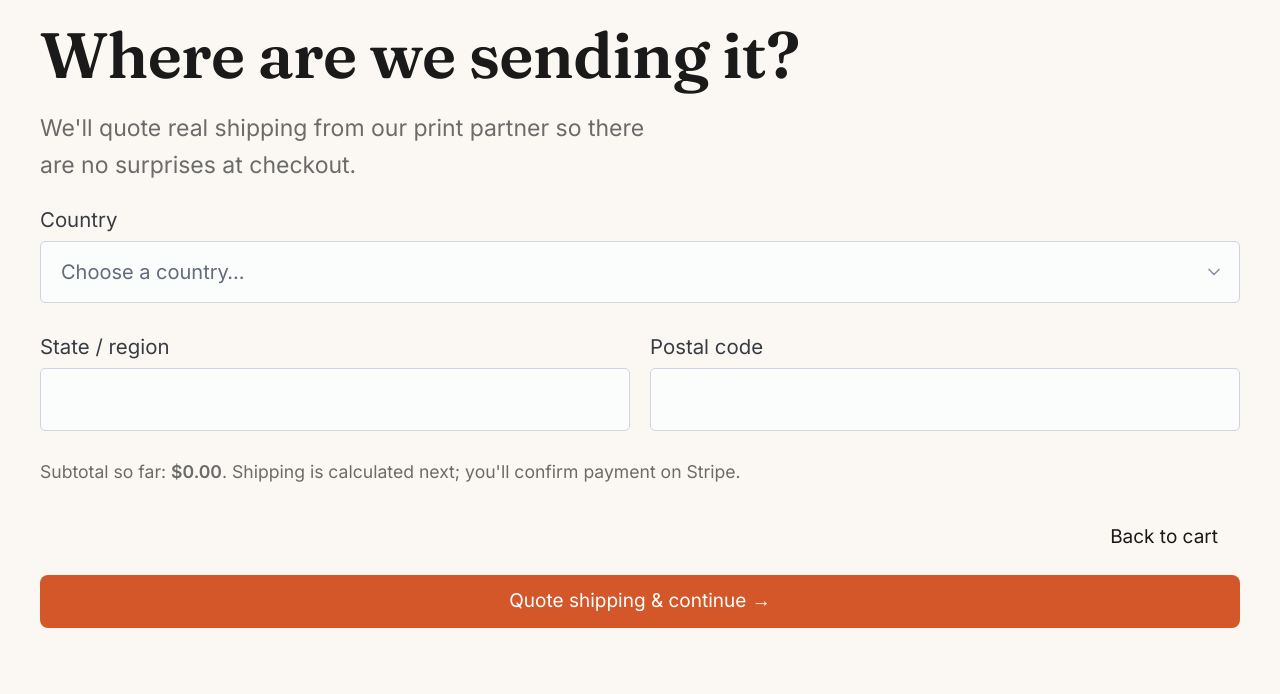
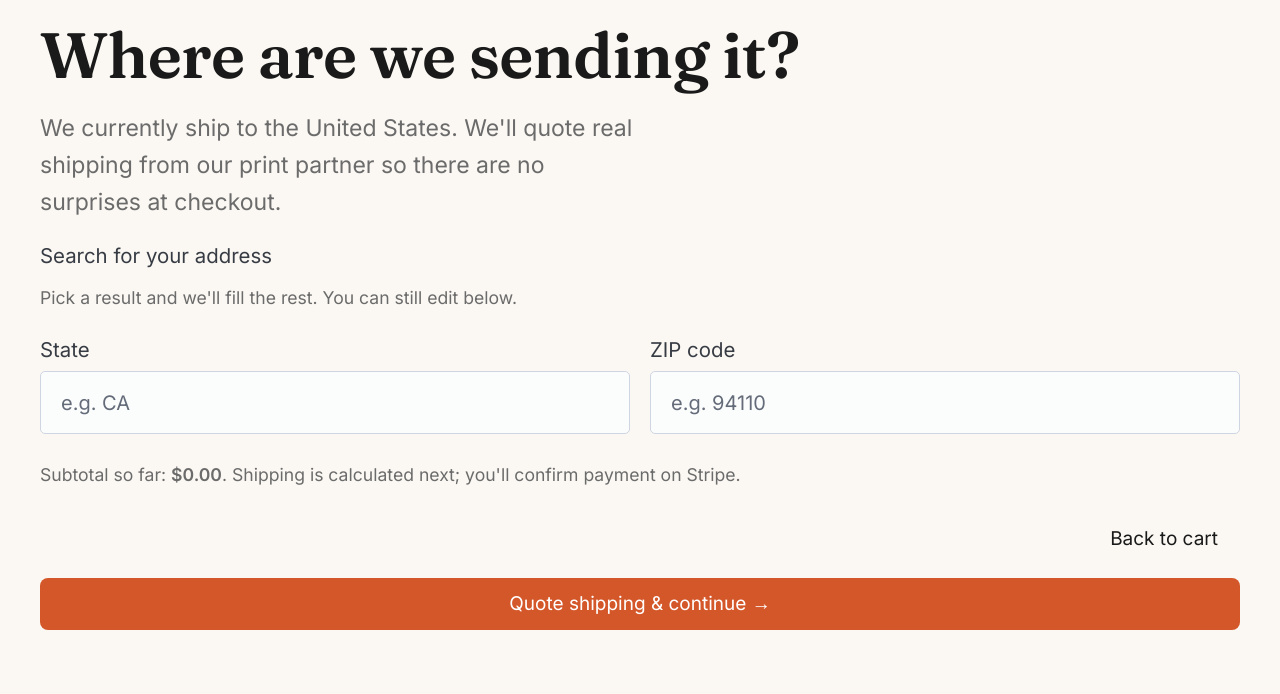
Before and after one commit to Magenta-Apple-NZ/lingerprints, a Flask app: template templates/shipping.html in a window 1280 px wide. Shown: the part 121-815 px from the top of the page. Run offline with Flask 3, Linux system fonts and the light colour scheme; the template is opened without the code that fills it: most values are stand-ins (such as "Sample title", 1, 10 or a date in 2020); some libraries are stand-ins or nearby versions.

Commit message:
Render real Printify mockups; US-only shipping with Places autocomplete
- Generate real product mockups via Printify on every /generate and
  /regenerate by uploading the artwork once and creating a draft
  product per physical SKU in parallel. Mockup URLs are persisted to
  static/generated/<artwork>.mockups.json so /result can show actual
  rendered canvas + mug photos instead of CSS overlays. Failures fall
  back to the existing CSS-overlay path.
- Add /admin/cleanup-previews (token-gated) to delete the draft
  preview products that accumulate in the Printify shop, with a GET
  preview and POST delete.
- Restrict shipping to the US and replace the country dropdown with
  a Google Places autocomplete (<gmp-place-autocomplete>) gated on
  GOOGLE_MAPS_API_KEY. Picking a result fills the State + ZIP fields;
  manual entry still works if the key is unset or JS fails.
- Reuse existing dog example images for the cat toggle so we don't
  need a parallel _cat.png set.

Co-Authored-By: Claude Opus 4.7 (1M context) <noreply@anthropic.com>

```diff
--- a/app.py
+++ b/app.py
@@ -280,8 +280,12 @@ def _printify_headers() -> dict:
     return {"Authorization": f"Bearer {key}", "Content-Type": "application/json"}
 
 
-def upload_artwork_to_printify(artwork_path: Path) -> str:
-    """Upload artwork PNG to Printify and return the CDN preview URL."""
+def upload_artwork_to_printify(artwork_path: Path) -> dict:
+    """
+    Upload artwork PNG to Printify. Returns {"id": ..., "preview_url": ...}.
+    `id` is needed to attach the image to a product (mockup generation);
+    `preview_url` is what we pass into print_areas when creating an order.
+    """
     contents = base64.b64encode(artwork_path.read_bytes()).decode()
     resp = requests.post(
         "https://api.printify.com/v1/uploads/images.json",
@@ -290,7 +294,8 @@ def upload_artwork_to_printify(artwork_path: Path) -> str:
         timeout=60,
     )
     resp.raise_for_status()
-    return resp.json()["preview_url"]
+    data = resp.json()
+    return {"id": data["id"], "preview_url": data["preview_url"]}
 
 
 def get_printify_shipping_quote(items: list[dict], address: dict) -> int | None:
@@ -331,6 +336,148 @@ def get_printify_shipping_quote(items: list[dict], address: dict) -> int | None:
         return standard
     candidates = [v for v in rates.values() if isinstance(v, int) and v > 0]
     return min(candidates) if candidates else None
+
+
+def create_printify_preview_product(image_id: str, product: dict) -> tuple[str, list[str]]:
+    """
+    Create a draft Printify product so its mockup generator renders the
+    user's artwork onto the real product photo. Returns (product_id, urls).
+
+    The product is left in the shop (Printify has no standalone mockup
+    endpoint) — clean it up later via /admin/cleanup-previews.
+    """
+    variant_ids = [v["id"] for v in product["variants"]]
+    payload = {
+        "title": "Preview (auto-generated)",
+        "description": "Auto-generated preview render. Safe to delete.",
+        "blueprint_id": product["blueprint_id"],
+        "print_provider_id": product["print_provider_id"],
+        "variants": [
+            {"id": vid, "price": 1000, "is_enabled": True} for vid in variant_ids
+        ],
+        "print_areas": [
+            {
+                "variant_ids": variant_ids,
+                "placeholders": [
+                    {
+                        "position": product["print_position"],
+                        "images": [
+                            {"id": image_id, "x": 0.5, "y": 0.5, "scale": 1.0, "angle": 0}
+                        ],
+                    }
+                ],
+            }
+        ],
+    }
+    resp = requests.post(
+        f"https://api.printify.com/v1/shops/{PRINTIFY_SHOP_ID}/products.json",
+        headers=_printify_headers(),
+        json=payload,
+        timeout=60,
+    )
+    if not resp.ok:
+        app.logger.error("Printify preview product create failed %s: %s", resp.status_code, resp.text)
+        resp.raise_for_status()
+    data = resp.json()
+    product_id = data.get("id", "")
+    images = data.get("images") or []
+    # Prefer mockups for the configured print position, fall back to all of them.
+    position = product["print_position"]
+    urls = [img["src"] for img in images if img.get("position") == position]
+    if not urls:
+        urls = [img["src"] for img in images if img.get("src")]
+    return product_id, urls
+
+
+def delete_printify_product(product_id: str) -> None:
+    """Best-effort delete of a Printify product. Logs but does not raise."""
+    try:
+        resp = requests.delete(
+            f"https://api.printify.com/v1/shops/{PRINTIFY_SHOP_ID}/products/{product_id}.json",
+            headers=_printify_headers(),
+            timeout=15,
+        )
+        if not resp.ok:
+            app.logger.warning("Printify delete %s failed %s: %s", product_id, resp.status_code, resp.text[:200])
+    except Exception:
+        app.logger.exception("Printify delete %s threw", product_id)
+
+
+def _physical_products() -> list[tuple[str, dict]]:
+    return [
+        (k, v) for k, v in PRODUCTS.items()
+        if not v.get("digital") and v.get("blueprint_id") and v.get("print_provider_id")
+    ]
+
+
+def generate_preview_mockups(artwork_filename: str) -> dict:
+    """
+    Upload the artwork to Printify, then in parallel create a draft product
+    per physical SKU so Printify renders real mockup images. Persisted to
+    static/generated/<artwork>.mockups.json so /result can read them later.
+
+    Returns the same dict that gets persisted, of shape:
+      {<product_key>: {"product_id": str, "urls": [str, ...]}}
+
+    On any failure, returns {} — callers fall back to the CSS overlay.
+    """
+    import concurrent.futures
+
+    artwork_path = GENERATED_DIR / artwork_filename
+    if not artwork_path.exists():
+        return {}
+
+    try:
+        upload = upload_artwork_to_printify(artwork_path)
+    except Exception:
+        app.logger.exception("Printify upload failed during mockup generation")
+        return {}
+
+    image_id = upload["id"]
+    products = _physical_products()
+    if not products:
+        return {}
+
+    def _render(item):
+        key, product = item
+        try:
+            product_id, urls = create_printify_preview_product(image_id, product)
+            return key, {"product_id": product_id, "urls": urls}
+        except Exception:
+            app.logger.exception("Mockup render failed for %s", key)
+            return key, None
+
+    mockups: dict = {}
+    with concurrent.futures.ThreadPoolExecutor(max_workers=max(1, len(products))) as ex:
+        for key, payload in ex.map(_render, products):
+            if payload and payload.get("urls"):
+                mockups[key] = payload
+
+    if mockups:
+        save_mockups(artwork_filename, mockups)
+    return mockups
+
+
+def _mockup_path(artwork_filename: str) -> Path:
+    return GENERATED_DIR / f"{artwork_filename}.mockups.json"
+
+
+def save_mockups(artwork_filename: str, mockups: dict) -> None:
+    try:
+        _mockup_path(artwork_filename).write_text(json.dumps(mockups))
+    except Exception:
+        app.logger.exception("Couldn't persist mockups for %s", artwork_filename)
+
+
+def load_mockups(artwork_filename: str) -> dict:
+    path = _mockup_path(artwork_filename)
+    if not path.exists():
+        return {}
+    try:
+        return json.loads(path.read_text())
+    except Exception:
+        app.logger.warning("Mockups file unreadable for %s", artwork_filename)
+        return {}
 
 
 def create_printify_order(payload: dict) -> str:
@@ -602,7 +749,8 @@ def fulfil_checkout(checkout_session) -> tuple[bool, str]:
         if artwork in artwork_urls:
             continue
         try:
-            artwork_urls[artwork] = upload_artwork_to_printify(GENERATED_DIR / artwork)
+            upload = upload_artwork_to_printify(GENERATED_DIR / artwork)
+            artwork_urls[artwork] = upload["preview_url"]
         except Exception as exc:
             app.logger.exception("Printify image upload failed for %s", artwork)
             artwork_urls[artwork] = ""
@@ -862,6 +1010,14 @@ def generate():
     del png_bytes, buf, img, image_bytes, result
     gc.collect()
 
+    # Render real product mockups via Printify so /result shows the
+    # artwork on the actual product photos. Best-effort — falls back
+    # to the CSS overlay if Printify is unavailable.
+    try:
+        generate_preview_mockups(artwork_filename)
+    except Exception:
+        app.logger.exception("generate_preview_mockups raised")
+
     session["artwork"] = artwork_filename
     session["original"] = original_filename
     session["style"] = style_key
@@ -935,6 +1091,11 @@ def regenerate():
     del png_bytes, buf, image_bytes, result_obj
     gc.collect()
 
+    try:
+        generate_preview_mockups(artwork_filename)
+    except Exception:
+        app.logger.exception("generate_preview_mockups raised")
+
     session["artwork"] = artwork_filename
     session["style"] = style_key
     return redirect(url_for("result"))
@@ -950,6 +1111,7 @@ def result():
 
     pet_name = session.get("pet_name", "")
     pet_type = session.get("pet_type", "dog")
+    mockups = load_mockups(artwork)
 
     return render_template(
         "result.html",
@@ -961,6 +1123,7 @@ def result():
         products=PRODUCTS,
         pet_name=pet_name,
         pet_type=pet_type,
+        mockups=mockups,
     )
 
 
@@ -1025,7 +1188,7 @@ def cart_clear_route():
     return redirect(url_for("index"))
 
 
-SHIPPING_COUNTRIES = ["US", "NZ", "AU", "GB", "CA"]
+SHIPPING_COUNTRIES = ["US"]
 
 
 def _start_stripe_checkout(
@@ -1137,6 +1300,7 @@ def checkout_shipping():
             items=items,
             subtotal_cents=subtotal_cents,
             countries=SHIPPING_COUNTRIES,
+            google_maps_api_key=os.environ.get("GOOGLE_MAPS_API_KEY", ""),
         )
 
     country = (request.form.get("country") or "").strip().upper()
@@ -1396,6 +1560,64 @@ def admin_mockups():
     return render_template("admin_mockups.html", results=results)
 
 
+@app.route("/admin/cleanup-previews", methods=["GET", "POST"])
+def admin_cleanup_previews():
+    """
+    Mockup generation creates a draft Printify product per (artwork × SKU).
+    They accumulate in the Printify shop. This endpoint deletes any older
+    than `min_age_hours` (default 24) and removes the local <artwork>.mockups.json
+    pointer files. POST to actually delete; GET shows a preview.
+    """
+    admin_token = os.environ.get("ADMIN_TOKEN")
+    if not admin_token or request.args.get("token") != admin_token:
+        abort(404)
+
+    min_age_hours = request.args.get("min_age_hours", default=24, type=int)
+    cutoff = datetime.now(timezone.utc).timestamp() - max(0, min_age_hours) * 3600
+
+    candidates = []
+    for path in GENERATED_DIR.glob("*.mockups.json"):
+        try:
+            mtime = path.stat().st_mtime
+        except OSError:
+            continue
+        if mtime > cutoff:
+            continue
+        try:
+            data = json.loads(path.read_text())
+        except Exception:
+            data = {}
+        product_ids = [
+            v["product_id"] for v in data.values()
+            if isinstance(v, dict) and v.get("product_id")
+        ]
+        candidates.append({"path": path, "product_ids": product_ids, "mtime": mtime})
+
+    if request.method == "GET":
+        lines = [f"Cleanup preview — {len(candidates)} mockup files older than {min_age_hours}h.\n"]
+        for c in candidates:
+            lines.append(f"  {c['path'].name}: would delete {len(c['product_ids'])} Printify product(s)")
+        lines.append("\nPOST to this URL (with the same token) to actually delete.")
+        return "\n".join(lines), 200, {"Content-Type": "text/plain"}
+
+    deleted_products = 0
+    deleted_files = 0
+    for c in candidates:
+        for pid in c["product_ids"]:
+            delete_printify_product(pid)
+            deleted_products += 1
+        try:
+            c["path"].unlink()
+            deleted_files += 1
+        except OSError:
+            app.logger.exception("Couldn't unlink %s", c["path"])
+    return (
+        f"Deleted {deleted_products} Printify product(s) and {deleted_files} mockup file(s).",
+        200,
+        {"Content-Type": "text/plain"},
+    )
+
+
 def _watermarked_preview(img: Image.Image) -> io.BytesIO:
     """Return a JPEG BytesIO with a diagonal Linger Prints watermark tiled across the image."""
     img = img.convert("RGBA")
--- a/static/css/styles.css
+++ b/static/css/styles.css
@@ -777,6 +777,22 @@ h1 em { font-style: italic; color: var(--accent); }
 .product-mockup-digital_download img { max-width: 88%; max-height: 88%; display: block; box-shadow: 0 4px 16px rgba(0,0,0,0.12); }
 .product-mockup img { max-width: 100%; max-height: 100%; display: block; }
 
+/* Printify-rendered mockup — already composited server-side, just show it */
+.product-mockup-rendered {
+  position: relative;
+  padding: 0;
+  overflow: hidden;
+  background: #f0ebe1;
+}
+.product-mockup-rendered .mockup-rendered-img {
+  width: 100%;
+  height: 100%;
+  object-fit: cover;
+  display: block;
+  max-width: none;
+  max-height: none;
+}
+
 /* Real Printify mockup — artwork composited on actual product photo */
 .product-mockup-real {
   position: relative;
@@ -1287,3 +1303,14 @@ h1 em { font-style: italic; color: var(--accent); }
   background: #fafaf7;
   color: var(--muted);
 }
+
+/* ----- Shipping address autocomplete ----- */
+.address-autocomplete-label {
+  display: block;
+  margin-bottom: 1rem;
+}
+.address-autocomplete-label gmp-place-autocomplete {
+  display: block;
+  width: 100%;
+  margin: 0.4rem 0 0.3rem;
+}
--- a/templates/index.html
+++ b/templates/index.html
@@ -114,7 +114,7 @@
               <img class="style-example-img"
                    src="{{ url_for('static', filename='examples/' ~ key ~ '.png') }}"
                    data-dog="{{ url_for('static', filename='examples/' ~ key ~ '.png') }}"
-                   data-cat="{{ url_for('static', filename='examples/' ~ key ~ '_cat.png') }}"
+                   data-cat="{{ url_for('static', filename='examples/' ~ key ~ '.png') }}"
                    alt="{{ style.label }}"
                    onerror="this.closest('.style-card-image').classList.add('no-img')">
               <div class="style-card-placeholder" aria-hidden="true">{{ style.label[0] }}</div>
--- a/templates/shipping.html
+++ b/templates/shipping.html
@@ -5,29 +5,32 @@
 {% block content %}
 <section class="shipping-hero">
   <h1>Where are we sending it?</h1>
-  <p class="lead">We'll quote real shipping from our print partner so there are no surprises at checkout.</p>
+  <p class="lead">We currently ship to the United States. We'll quote real shipping from our print partner so there are no surprises at checkout.</p>
 </section>
 
 <section class="shipping-form">
   <form method="POST" action="{{ url_for('checkout_shipping') }}">
-    <label for="country">
-      Country
-      <select id="country" name="country" required>
-        <option value="">Choose a country…</option>
-        {% for c in countries %}
-        <option value="{{ c }}">{{ c }}</option>
-        {% endfor %}
-      </select>
+    <input type="hidden" name="country" value="US">
+
+    {% if google_maps_api_key %}
+    <label for="address-autocomplete" class="address-autocomplete-label">
+      Search for your address
+      <gmp-place-autocomplete
+        id="address-autocomplete"
+        included-region-codes="us"
+        placeholder="Start typing your US address…"></gmp-place-autocomplete>
+      <span class="muted-note">Pick a result and we'll fill the rest. You can still edit below.</span>
     </label>
+    {% endif %}
 
     <div class="grid">
       <label for="region">
-        State / region
-        <input type="text" id="region" name="region" autocomplete="address-level1" maxlength="60">
+        State
+        <input type="text" id="region" name="region" autocomplete="address-level1" maxlength="60" placeholder="e.g. CA">
       </label>
       <label for="zip">
-        Postal code
-        <input type="text" id="zip" name="zip" autocomplete="postal-code" maxlength="20" required>
+        ZIP code
+        <input type="text" id="zip" name="zip" autocomplete="postal-code" inputmode="numeric" pattern="\d{5}(-\d{4})?" maxlength="10" required placeholder="e.g. 94110">
       </label>
     </div>
 
@@ -42,4 +45,33 @@
     </div>
   </form>
 </section>
+
+{% if google_maps_api_key %}
+<script>
+  // Wired up once the Maps JS bundle finishes loading. The
+  // <gmp-place-autocomplete> element fires `gmp-select` when the user
+  // picks a result; we fetch the address components and fill the
+  // visible state + ZIP fields. Manual entry remains available.
+  async function initAddressAutocomplete() {
+    await google.maps.importLibrary("places");
+    const ac = document.getElementById("address-autocomplete");
+    if (!ac) return;
+    ac.addEventListener("gmp-select", async (event) => {
+      const place = event.placePrediction.toPlace();
+      await place.fetchFields({ fields: ["addressComponents"] });
+      const components = place.addressComponents || [];
+      const find = (type) => components.find(c => (c.types || []).includes(type));
+      const stateComp = find("administrative_area_level_1");
+      const zipComp = find("postal_code");
+      const regionInput = document.getElementById("region");
+      const zipInput = document.getElementById("zip");
+      if (stateComp && regionInput) regionInput.value = stateComp.shortText || stateComp.longText || "";
+      if (zipComp && zipInput) zipInput.value = zipComp.longText || "";
+    });
+  }
+</script>
+<script async
+  src="https://maps.googleapis.com/maps/api/js?key={{ google_maps_api_key }}&v=weekly&loading=async&libraries=places&callback=initAddressAutocomplete">
+</script>
+{% endif %}
 {% endblock %}
```
Also changed, not shown: templates/result.html (+6 -1 lines), 1 other file.
